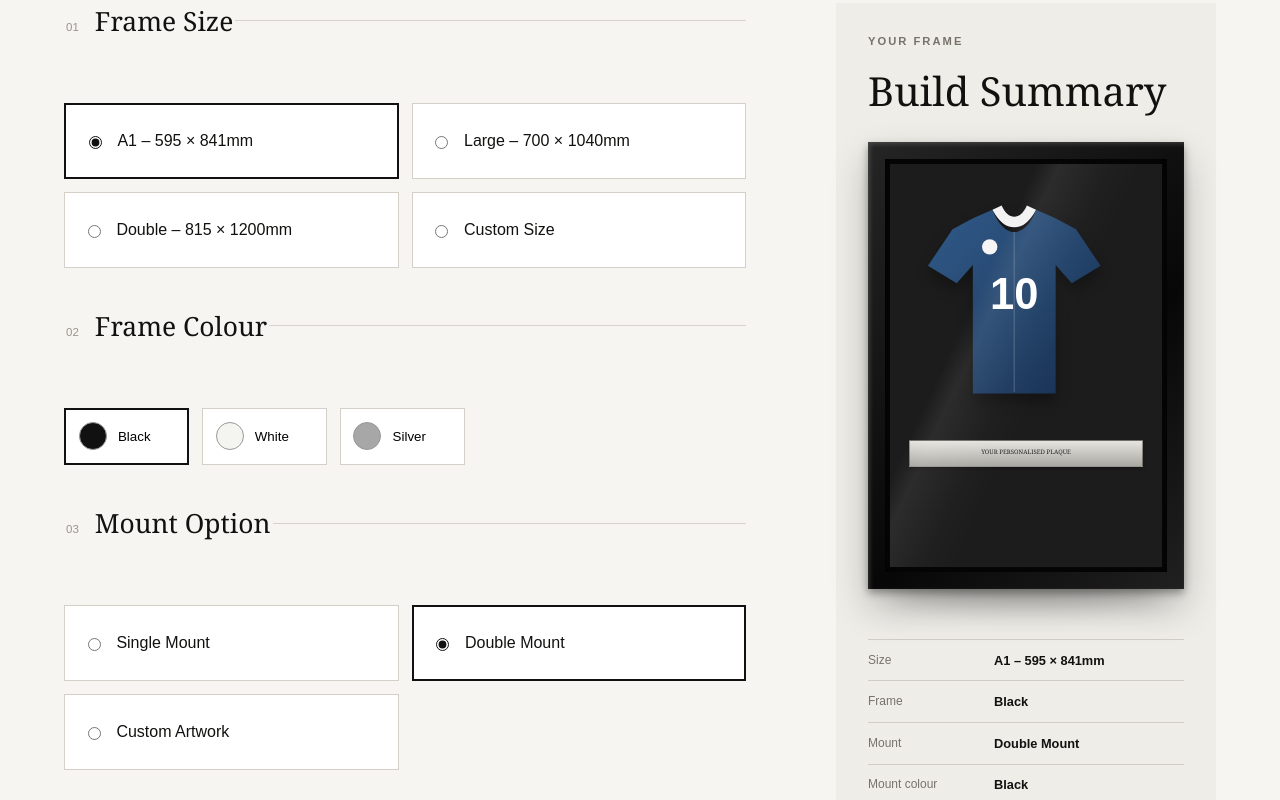
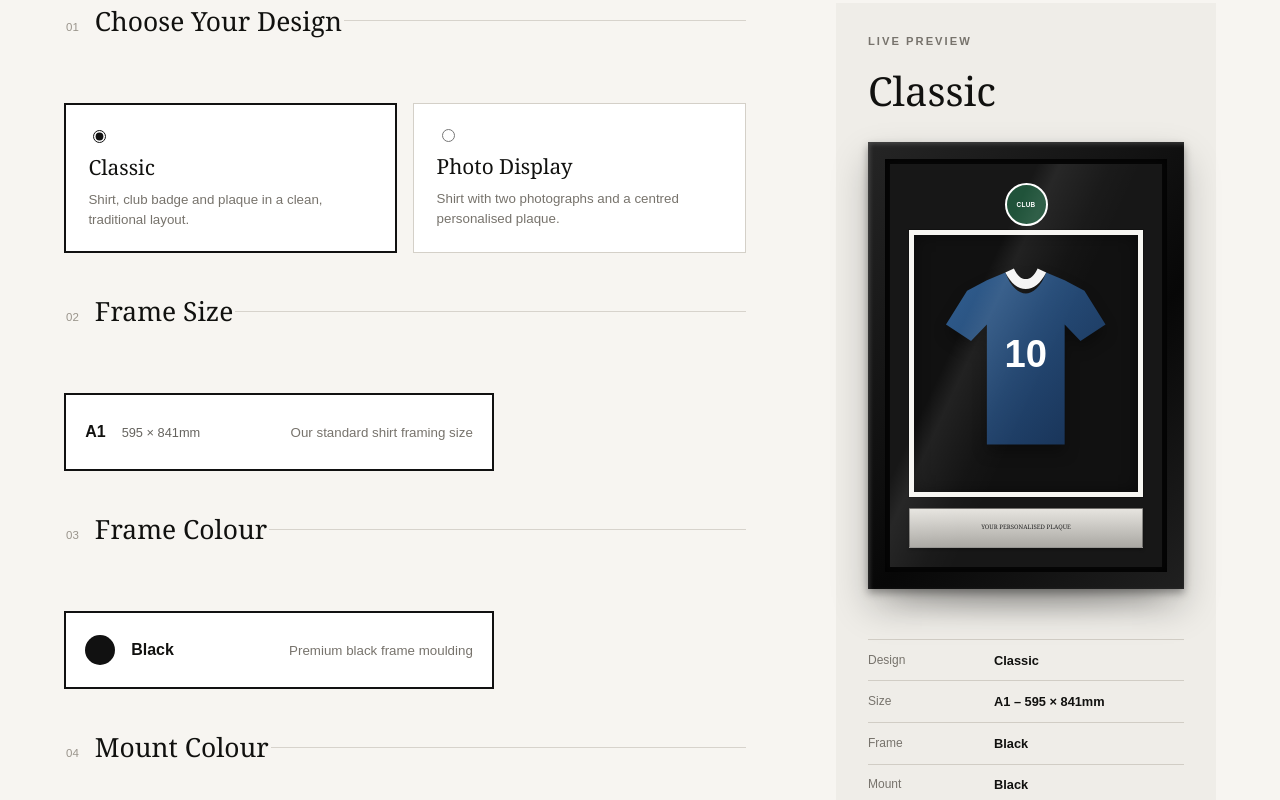
Before and after one commit to Gavindotcom/Frame-it-UK, a Next.js app: page /build-your-frame in a window 1280 px wide. Shown: the part 460-1260 px from the top of the page. Built offline with nearby package versions, Linux system fonts and the light colour scheme.

Commit message:
Update page.tsx

```diff
--- a/app/build-your-frame/page.tsx
+++ b/app/build-your-frame/page.tsx
@@ -4,22 +4,16 @@ import Link from "next/link";
 import { useMemo, useState } from "react";
 import styles from "./build.module.css";
 
-const frameColours = {
-  Black: "#111111",
-  White: "#f4f4f1",
-  Silver: "#a7a7a7",
-};
-
-const mountColours = {
-  Black: "#1c1c1c",
-  White: "#f8f7f2",
-  Ivory: "#eee6d2",
+const mountColours: Record<string, string> = {
+  Black: "#171717",
+  White: "#f4f2ed",
+  Blue: "#173d73",
+  Red: "#7e202b",
+  Green: "#185239",
 };
 
 export default function BuildYourFramePage() {
-  const [size, setSize] = useState("A1 – 595 × 841mm");
-  const [frameColour, setFrameColour] = useState("Black");
-  const [mount, setMount] = useState("Double Mount");
+  const [design, setDesign] = useState("Classic");
   const [mountColour, setMountColour] = useState("Black");
   const [plaque, setPlaque] = useState("Yes");
   const [plaqueText, setPlaqueText] = useState("");
@@ -27,31 +21,21 @@ export default function BuildYourFramePage() {
 
   const summary = useMemo(
     () => ({
-      size,
-      frameColour,
-      mount,
+      design,
       mountColour,
       plaque,
       plaqueText,
       glazing,
     }),
-    [
-      size,
-      frameColour,
-      mount,
-      mountColour,
-      plaque,
-      plaqueText,
-      glazing,
-    ]
+    [design, mountColour, plaque, plaqueText, glazing]
   );
 
   const whatsappMessage = encodeURIComponent(
     `Hi Frame It UK, I'd like this frame configuration:
 
-Frame size: ${summary.size}
-Frame colour: ${summary.frameColour}
-Mount: ${summary.mount}
+Design: ${summary.design}
+Frame size: A1
+Frame colour: Black
 Mount colour: ${summary.mountColour}
 Plaque: ${summary.plaque}
 Plaque wording: ${
@@ -76,135 +60,113 @@ Front: ${summary.glazing}`
       </header>
 
       <section className={styles.intro}>
-        <p className={styles.eyebrow}>
-          Frame It UK
-        </p>
+        <p className={styles.eyebrow}>Frame It UK</p>
 
         <h1>Build Your Frame</h1>
 
         <p>
-          Create your own personalised frame. Choose the
-          size, finish, mount, plaque and front to suit your
-          shirt and your space.
+          Choose your preferred layout and customise the finishing
+          touches. Every frame is handmade to order.
         </p>
       </section>
 
       <div className={styles.builder}>
         <section className={styles.options}>
 
+          {/* DESIGN */}
+
+          <fieldset>
+            <legend>
+              <span>01</span>
+              Choose Your Design
+            </legend>
+
+            <div className={styles.designChoices}>
+              <label
+                className={
+                  design === "Classic"
+                    ? styles.selectedDesign
+                    : styles.designChoice
+                }
+              >
+                <input
+                  type="radio"
+                  name="design"
+                  checked={design === "Classic"}
+                  onChange={() => setDesign("Classic")}
+                />
+
+                <strong>Classic</strong>
+
+                <small>
+                  Shirt, club badge and plaque in a clean,
+                  traditional layout.
+                </small>
+              </label>
+
+              <label
+                className={
+                  design === "Photo Display"
+                    ? styles.selectedDesign
+                    : styles.designChoice
+                }
+              >
+                <input
+                  type="radio"
+                  name="design"
+                  checked={design === "Photo Display"}
+                  onChange={() => setDesign("Photo Display")}
+                />
+
+                <strong>Photo Display</strong>
+
+                <small>
+                  Shirt with two photographs and a centred
+                  personalised plaque.
+                </small>
+              </label>
+            </div>
+          </fieldset>
+
           {/* SIZE */}
 
           <fieldset>
             <legend>
-              <span>01</span>
+              <span>02</span>
               Frame Size
             </legend>
 
-            <div className={styles.choiceGrid}>
-              {[
-                "A1 – 595 × 841mm",
-                "Large – 700 × 1040mm",
-                "Double – 815 × 1200mm",
-                "Custom Size",
-              ].map((option) => (
-                <label
-                  key={option}
-                  className={
-                    size === option
-                      ? styles.selectedChoice
-                      : styles.choice
-                  }
-                >
-                  <input
-                    type="radio"
-                    name="size"
-                    value={option}
-                    checked={size === option}
-                    onChange={() => setSize(option)}
-                  />
+            <div className={styles.fixedOption}>
+              <strong>A1</strong>
 
-                  {option}
-                </label>
-              ))}
+              <span>595 × 841mm</span>
+
+              <small>
+                Our standard shirt framing size
+              </small>
             </div>
           </fieldset>
 
-
-          {/* FRAME COLOUR */}
-
-          <fieldset>
-            <legend>
-              <span>02</span>
-              Frame Colour
-            </legend>
-
-            <div className={styles.colourChoices}>
-              {Object.entries(frameColours).map(
-                ([name, colour]) => (
-                  <button
-                    type="button"
-                    key={name}
-                    onClick={() =>
-                      setFrameColour(name)
-                    }
-                    className={
-                      frameColour === name
-                        ? styles.selectedColour
-                        : styles.colourButton
-                    }
-                  >
-                    <span
-                      style={{
-                        backgroundColor: colour,
-                      }}
-                    />
-
-                    {name}
-                  </button>
-                )
-              )}
-            </div>
-          </fieldset>
-
-
-          {/* MOUNT */}
+          {/* FRAME */}
 
           <fieldset>
             <legend>
               <span>03</span>
-              Mount Option
+              Frame Colour
             </legend>
 
-            <div className={styles.choiceGrid}>
-              {[
-                "Single Mount",
-                "Double Mount",
-                "Custom Artwork",
-              ].map((option) => (
-                <label
-                  key={option}
-                  className={
-                    mount === option
-                      ? styles.selectedChoice
-                      : styles.choice
-                  }
-                >
-                  <input
-                    type="radio"
-                    name="mount"
-                    value={option}
-                    checked={mount === option}
-                    onChange={() => setMount(option)}
-                  />
+            <div className={styles.fixedOption}>
+              <span className={styles.blackSwatch} />
 
-                  {option}
-                </label>
-              ))}
+              <strong>Black</strong>
+
+              <small>
+                Premium black frame moulding
+              </small>
             </div>
           </fieldset>
 
-
-          {/* MOUNT COLOUR */}
+          {/* MOUNT */}
 
           <fieldset>
             <legend>
@@ -218,9 +180,7 @@ Front: ${summary.glazing}`
                   <button
                     type="button"
                     key={name}
-                    onClick={() =>
-                      setMountColour(name)
-                    }
+                    onClick={() => setMountColour(name)}
                     className={
                       mountColour === name
                         ? styles.selectedColour
@@ -240,13 +200,12 @@ Front: ${summary.glazing}`
             </div>
           </fieldset>
 
-
           {/* PLAQUE */}
 
           <fieldset>
             <legend>
               <span>05</span>
-              Plaque
+              Personalised Plaque
             </legend>
 
             <div className={styles.choiceGrid}>
@@ -296,13 +255,12 @@ Front: ${summary.glazing}`
             )}
           </fieldset>
 
-
           {/* FRONT */}
 
           <fieldset>
             <legend>
               <span>06</span>
-              Front
+              Frame Front
             </legend>
 
             <div className={styles.choiceGrid}>
@@ -319,9 +277,7 @@ Front: ${summary.glazing}`
                     type="radio"
                     name="glazing"
                     checked={glazing === option}
-                    onChange={() =>
-                      setGlazing(option)
-                    }
+                    onChange={() => setGlazing(option)}
                   />
 
                   <div>
@@ -339,204 +295,107 @@ Front: ${summary.glazing}`
           </fieldset>
         </section>
 
-
-        {/* SUMMARY */}
+        {/* LIVE PREVIEW */}
 
         <aside className={styles.summary}>
           <div className={styles.stickySummary}>
             <p className={styles.eyebrow}>
-              Your Frame
+              Live Preview
             </p>
 
-            <h2>Build Summary</h2>
-
-
-            {/* SIMPLE LIVE PREVIEW */}
+            <h2>{design}</h2>
 
             <div className={styles.previewStage}>
+              <div className={styles.previewFrame}>
+                <div className={styles.frameInnerEdge}>
+                  <div
+                    className={styles.previewMount}
+                    style={{
+                      backgroundColor:
+                        mountColours[mountColour],
+                    }}
+                  >
 
-  <div
-    className={styles.previewFrame}
-    style={{
-      backgroundColor:
-        frameColours[
-          frameColour as keyof typeof frameColours
-        ],
-    }}
-  >
+                    {/* CLASSIC */}
 
-    <div className={styles.frameInnerEdge}>
+                    {design === "Classic" && (
+                      <div className={styles.classicLayout}>
+                        <div className={styles.clubBadge}>
+                          CLUB
+                        </div>
 
-      <div
-        className={`${styles.previewMount} ${
-          mount === "Custom Artwork"
-            ? styles.artworkMount
-            : ""
-        }`}
-        style={{
-          backgroundColor:
-            mountColours[
-              mountColour as keyof typeof mountColours
-            ],
-        }}
-      >
+                        <div className={styles.mainAperture}>
+                          <ShirtPreview />
+                        </div>
 
-        {mount === "Double Mount" && (
-          <div className={styles.doubleMountBevel} />
-        )}
+                        {plaque === "Yes" && (
+                          <Plaque
+                            text={plaqueText}
+                          />
+                        )}
+                      </div>
+                    )}
 
-        <div className={styles.shirtArea}>
+                    {/* PHOTO DISPLAY */}
 
-          <svg
-            viewBox="0 0 300 360"
-            className={styles.shirtSvg}
-            aria-label="Football shirt preview"
-          >
+                    {design === "Photo Display" && (
+                      <div className={styles.photoLayout}>
+                        <div className={styles.mainAperture}>
+                          <ShirtPreview />
+                        </div>
 
-            <defs>
-              <linearGradient
-                id="shirtGradient"
-                x1="0"
-                y1="0"
-                x2="1"
-                y2="1"
-              >
-                <stop
-                  offset="0%"
-                  stopColor="#315b8a"
-                />
+                        <div className={styles.bottomRow}>
+                          <div className={styles.photoPlaceholder}>
+                            PHOTO
+                          </div>
 
-                <stop
-                  offset="100%"
-                  stopColor="#172f50"
-                />
-              </linearGradient>
-            </defs>
+                          {plaque === "Yes" ? (
+                            <Plaque
+                              text={plaqueText}
+                            />
+                          ) : (
+                            <div />
+                          )}
 
+                          <div className={styles.photoPlaceholder}>
+                            PHOTO
+                          </div>
+                        </div>
+                      </div>
+                    )}
 
-            {/* sleeves */}
+                    <div
+                      className={
+                        glazing === "Glass"
+                          ? styles.glassReflectionStrong
+                          : styles.glassReflection
+                      }
+                    />
+                  </div>
+                </div>
+              </div>
 
-            <path
-              d="
-                M92 50
-                L62 66
-                L27 118
-                L68 143
-                L91 117
-                L91 300
-                L209 300
-                L209 117
-                L232 143
-                L273 118
-                L238 66
-                L208 50
-                L181 38
-                C173 60 160 70 150 70
-                C140 70 127 60 119 38
-                Z
-              "
-              fill="url(#shirtGradient)"
-            />
-
-
-            {/* collar */}
-
-            <path
-              d="
-                M119 38
-                C128 55 138 63 150 63
-                C162 63 172 55 181 38
-                L168 32
-                C163 43 157 48 150 48
-                C143 48 137 43 132 32
-                Z
-              "
-              fill="#f2f2f2"
-            />
-
-
-            {/* shirt detail */}
-
-            <path
-              d="M150 70 L150 298"
-              stroke="rgba(255,255,255,0.16)"
-              strokeWidth="2"
-            />
-
-
-            <circle
-              cx="115"
-              cy="91"
-              r="11"
-              fill="#f5f5f5"
-            />
-
-
-            <text
-              x="150"
-              y="180"
-              textAnchor="middle"
-              fill="white"
-              fontSize="62"
-              fontWeight="700"
-              fontFamily="Arial"
-            >
-              10
-            </text>
-
-          </svg>
-
-        </div>
-
-
-        {plaque === "Yes" && (
-
-          <div className={styles.realPlaque}>
-
-            <span>
-              {plaqueText ||
-                "YOUR PERSONALISED PLAQUE"}
-            </span>
-
-          </div>
-
-        )}
-
-
-        {/* glass reflection */}
-
-        <div className={styles.glassReflection} />
-
-      </div>
-
-    </div>
-
-  </div>
-
-
-  <div className={styles.frameShadow} />
-
-</div>
-
+              <div className={styles.frameShadow} />
+            </div>
 
             <dl className={styles.summaryList}>
               <div>
+                <dt>Design</dt>
+                <dd>{design}</dd>
+              </div>
+
+              <div>
                 <dt>Size</dt>
-                <dd>{size}</dd>
+                <dd>A1 – 595 × 841mm</dd>
               </div>
 
               <div>
                 <dt>Frame</dt>
-                <dd>{frameColour}</dd>
+                <dd>Black</dd>
               </div>
 
               <div>
                 <dt>Mount</dt>
-                <dd>{mount}</dd>
-              </div>
-
-              <div>
-                <dt>Mount colour</dt>
                 <dd>{mountColour}</dd>
               </div>
 
@@ -555,7 +414,6 @@ Front: ${summary.glazing}`
               </div>
             </dl>
 
-
             <div className={styles.pricePlaceholder}>
               <span>Your Price</span>
 
@@ -563,7 +421,6 @@ Front: ${summary.glazing}`
                 Pricing to be added
               </strong>
             </div>
-
 
             <a
               href={`https://wa.me/447464768508?text=${whatsappMessage}`}
@@ -574,14 +431,99 @@ Front: ${summary.glazing}`
               Send My Configuration
               <span>→</span>
             </a>
-
-            <p className={styles.note}>
-              We’ll replace this with secure Stripe
-              checkout once the option prices are added.
-            </p>
           </div>
         </aside>
       </div>
     </main>
   );
 }
+
+
+function Plaque({
+  text,
+}: {
+  text: string;
+}) {
+  return (
+    <div className={styles.realPlaque}>
+      {text || "YOUR PERSONALISED PLAQUE"}
+    </div>
+  );
+}
+
+
+function ShirtPreview() {
+  return (
+    <svg
+      viewBox="0 0 300 350"
+      className={styles.shirtSvg}
+    >
+      <defs>
+        <linearGradient
+          id="shirtBlue"
+          x1="0"
+          y1="0"
+          x2="1"
+          y2="1"
+        >
+          <stop
+            offset="0%"
+            stopColor="#315f91"
+          />
+
+          <stop
+            offset="100%"
+            stopColor="#162f52"
+          />
+        </linearGradient>
+      </defs>
+
+      <path
+        d="
+          M91 49
+          L61 65
+          L29 116
+          L67 141
+          L91 116
+          L91 298
+          L209 298
+          L209 116
+          L233 141
+          L271 116
+          L239 65
+          L209 49
+          L181 37
+          C173 59 160 69 150 69
+          C140 69 127 59 119 37
+          Z
+        "
+        fill="url(#shirtBlue)"
+      />
+
+      <path
+        d="
+          M119 37
+          C128 54 138 62 150 62
+          C162 62 172 54 181 37
+          L168 31
+          C163 42 157 47 150 47
+          C143 47 137 42 132 31
+          Z
+        "
+        fill="#f5f5f5"
+      />
+
+      <text
+        x="150"
+        y="180"
+        textAnchor="middle"
+        fill="white"
+        fontSize="58"
+        fontWeight="700"
+        fontFamily="Arial"
+      >
+        10
+      </text>
+    </svg>
+  );
+}
```
